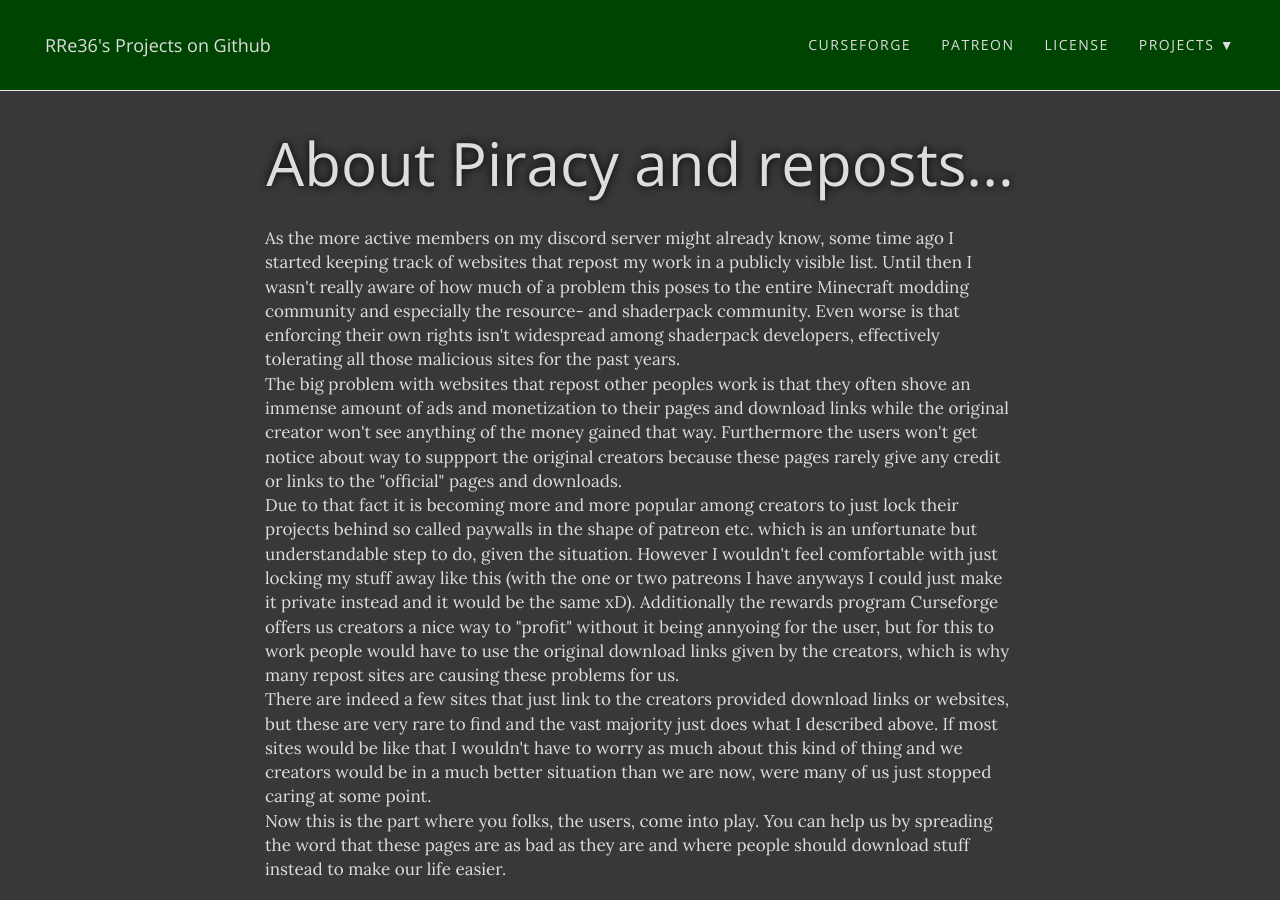
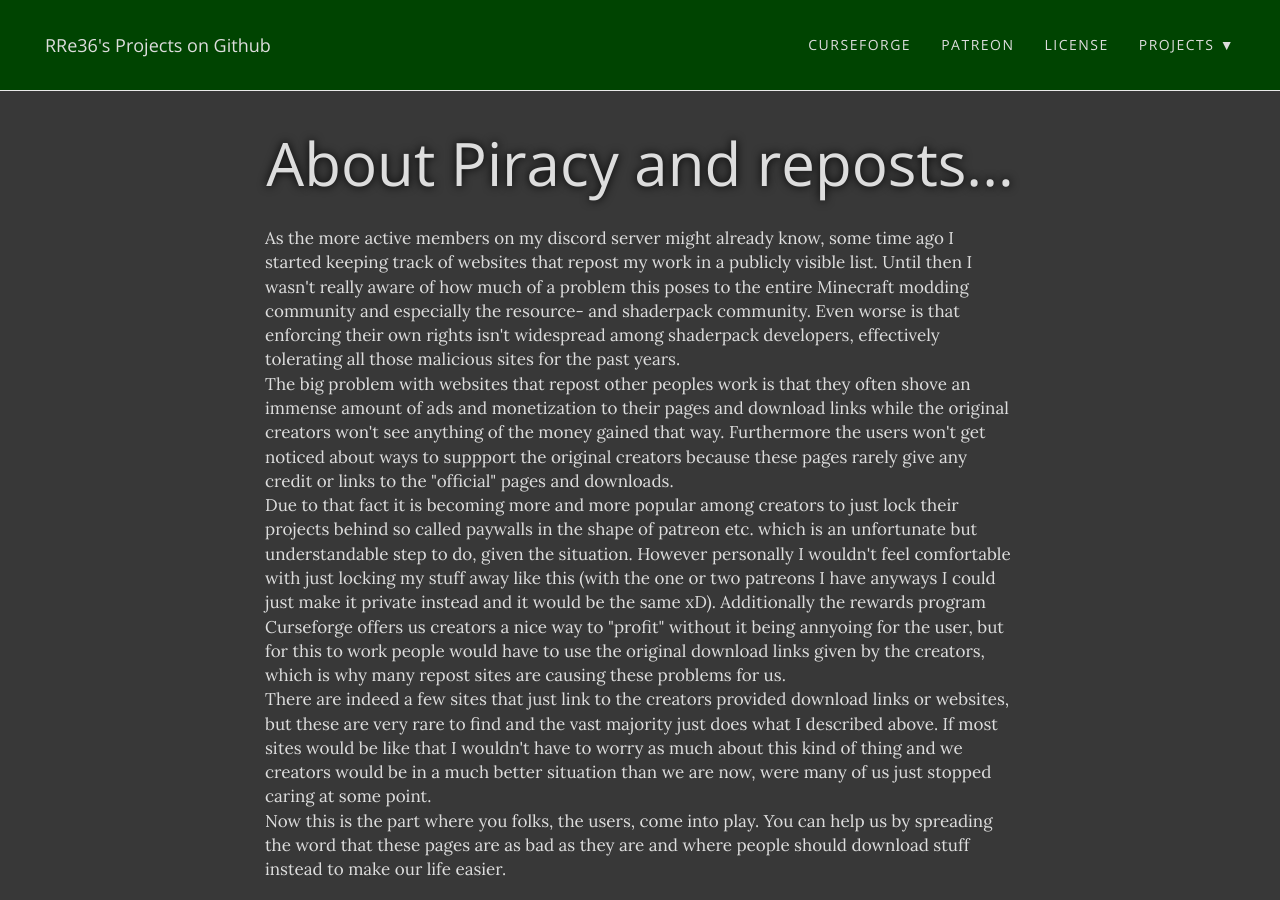
Before and after one commit to rre36/rre36.github.io, a Jekyll site: the page built from piracy.html, in a window 1280 px wide and 900 px high. Built offline with Jekyll 4.4.1, drawn with Linux system fonts in a browser that asks for light colours; nearby versions of some CDN libraries.

Commit message:
Update piracy.html

```diff
--- a/piracy.html
+++ b/piracy.html
@@ -10,10 +10,10 @@ use-site-title: true
     Even worse is that enforcing their own rights isn't widespread among shaderpack developers, effectively tolerating all those malicious sites for the past years.
     <br>
     The big problem with websites that repost other peoples work is that they often shove an immense amount of ads and monetization to their pages and download links while the original
-    creator won't see anything of the money gained that way. Furthermore the users won't get notice about way to suppport the original creators because these pages rarely give any credit or
+    creators won't see anything of the money gained that way. Furthermore the users won't get noticed about ways to suppport the original creators because these pages rarely give any credit or
     links to the "official" pages and downloads. <br>
     Due to that fact it is becoming more and more popular among creators to just lock their projects behind so called paywalls in the shape of patreon etc. which is an unfortunate but
-    understandable step to do, given the situation. However I wouldn't feel comfortable with just locking my stuff away like this (with the one or two patreons I have anyways I could just
+    understandable step to do, given the situation. However personally I wouldn't feel comfortable with just locking my stuff away like this (with the one or two patreons I have anyways I could just
     make it private instead and it would be the same xD). Additionally the rewards program Curseforge offers us creators a nice way to "profit" without it
     being annyoing for the user, but for this to work people would have to use the original download links given by the creators, which is why many repost sites are causing these
     problems for us. <br>
@@ -27,7 +27,7 @@ use-site-title: true
     it's good to have it visible here too. Some pages also have additional notes detailing the situation if there is anything "special" to them.
     You can also imagine the blacklist as some sort of a (deserved if you ask me, doesn't hurt to play by the rules) public pillary here. <br>
     <strong>I cannot guarantee that the whitelisted pages are fine for all mods/packs posted on them so this list is only verified for my own projects!</strong>
-
+    <br>
     <table style="width:100%; border:none; background:none;">
         <tr style="background:none;">
           <th>Blacklist</th>
```
